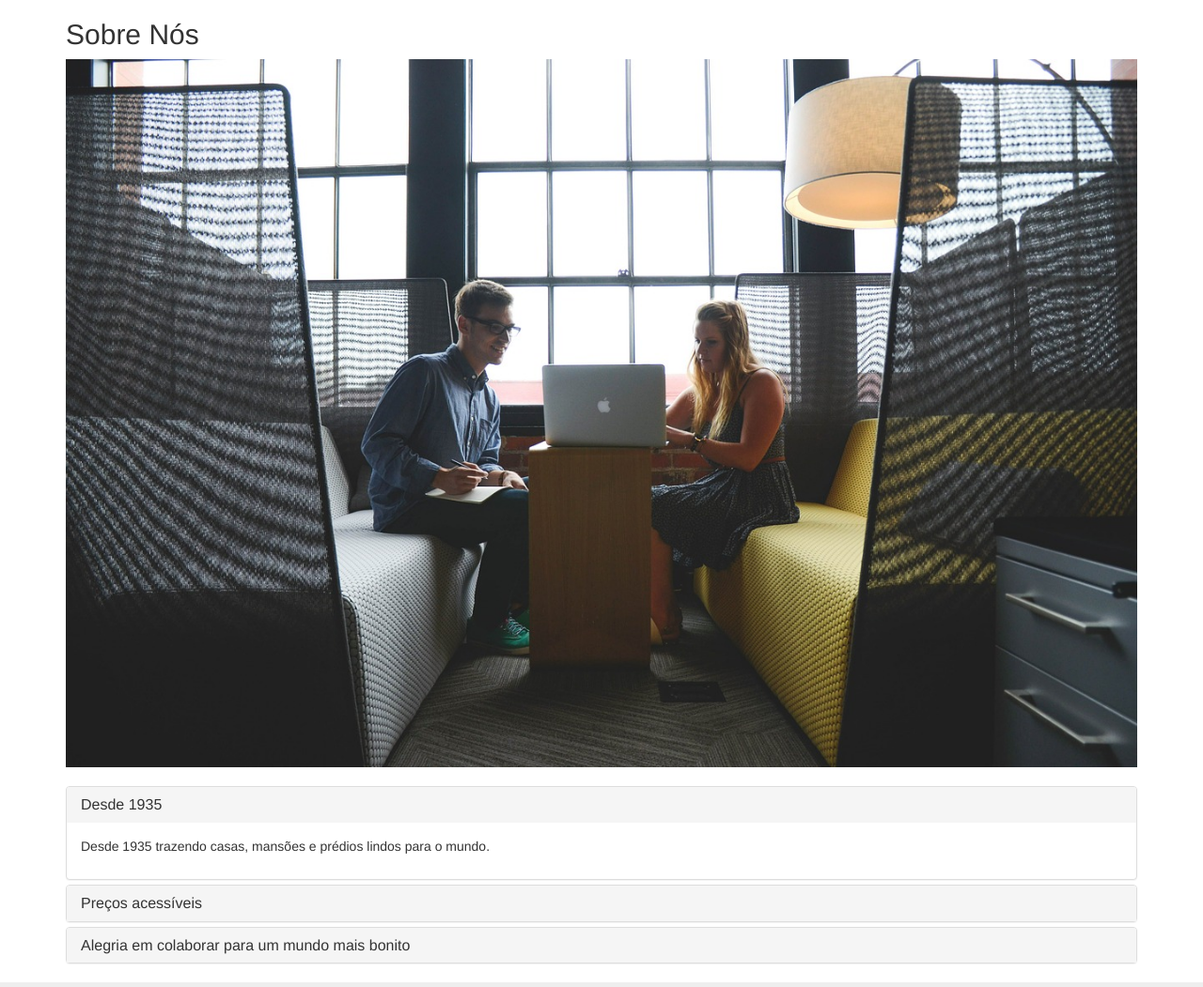
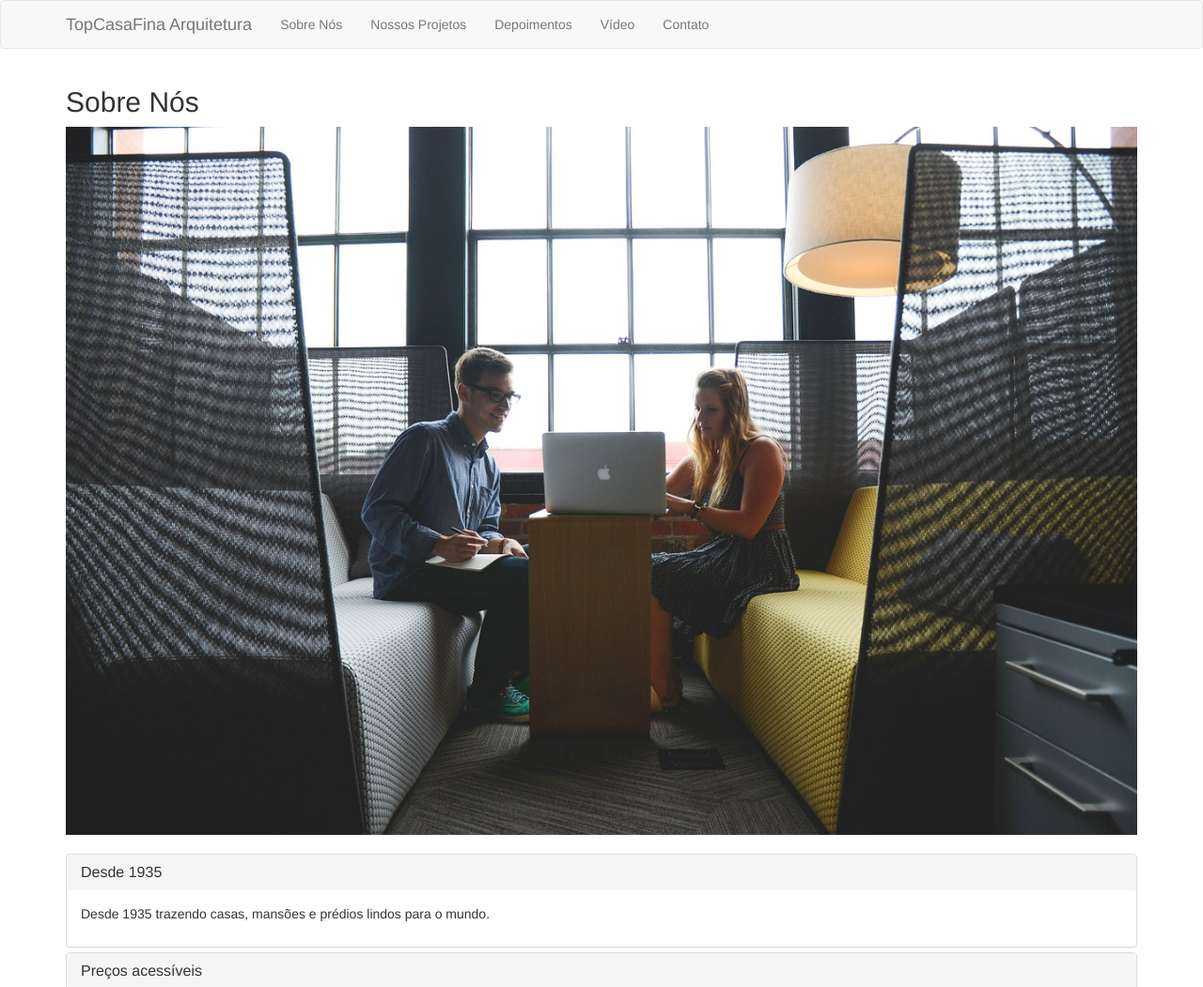
Before and after one commit to JennyLamego2022/bootstrap-single-page, a plain HTML site: page index.html in a window 1280 px wide. Shown: the top 1051 px of the page at 94% size. Drawn offline with Linux system fonts and the light colour scheme.

Commit message:
menu hamburguer

```diff
--- a/index.html
+++ b/index.html
@@ -9,7 +9,30 @@
     <title>TopCasaFina Arquitetura</title>
 </head>
 <body>
-    <section class="container">
+    <nav class="navbar navbar-default ">
+        <div class="container">
+            <div class="navbar-header">
+                <button type="button" class="navbar-toggle collapsed" data-toggle="collapse" data-target="#collapse-navbar" aria-expanded="false">
+                    <span class="sr-only">Toggle navigation</span>
+                    <span class="icon-bar"></span>
+                    <span class="icon-bar"></span>
+                    <span class="icon-bar"></span>
+                </button>
+                <a class="navbar-brand" href="#">TopCasaFina Arquitetura</a>
+            </div>
+            <div class="collapse navbar-collapse" id="collapse-navbar">
+                <ul class="nav navbar-nav">
+                    <li><a href="#sobre-nos">Sobre Nós</a></li>
+                    <li><a href="#nossos-projetos">Nossos Projetos</a></li>
+                    <li><a href="#depoimento">Depoimentos</a></li>
+                    <li><a href="#video">Vídeo</a></li>
+                    <li><a href="#contato">Contato</a></li>
+                </ul>
+            </div>
+        </div>
+    </nav>
+
+    <section id="sobre-nos" class="container">
         <h2>Sobre Nós</h2>
         <img class="img-responsive" src="./assets/img/empresa.jpg" alt="empresa">
 
@@ -56,7 +79,7 @@
         </div>
     </div>
 
-    <section class="container">
+    <section id="nossos-projetos" class="container">
         <h2>Nossos Projetos</h2>
 
         <figure class="thumbnail">
@@ -91,7 +114,7 @@
                 <p>A residência Ludi foi projetada para ser a mais bela casa de São Paulo pela revista Housing.</p>            </figcaption>
         </figure>
     </section>
-    <section>
+    <section id="depoimento">
         <h2 class="titulo-depoimentos container">Depoimentos de Clientes</h2>
         <div id="carousel-example-generic" class="carousel slide" data-ride="carousel">
             <!-- Indicators -->
@@ -138,14 +161,14 @@
             </a>
           </div>
     </section>
-    <section class="container">
+    <section id="video"class="container">
         <h2>Vídeo Institucional</h2>
         <div class="embed-responsive embed-responsive-16by9">
             <iframe width="560" height="315" src="https://www.youtube.com/embed/i_3Pv1AygeI" frameborder="0" allowfullscreen></iframe>
         </div>
     </section>
 
-    <section class="container">
+    <section id="contato" class="container">
         <h2>Contato</h2>
         <p>Entre em contato conosco</p>
 
```
